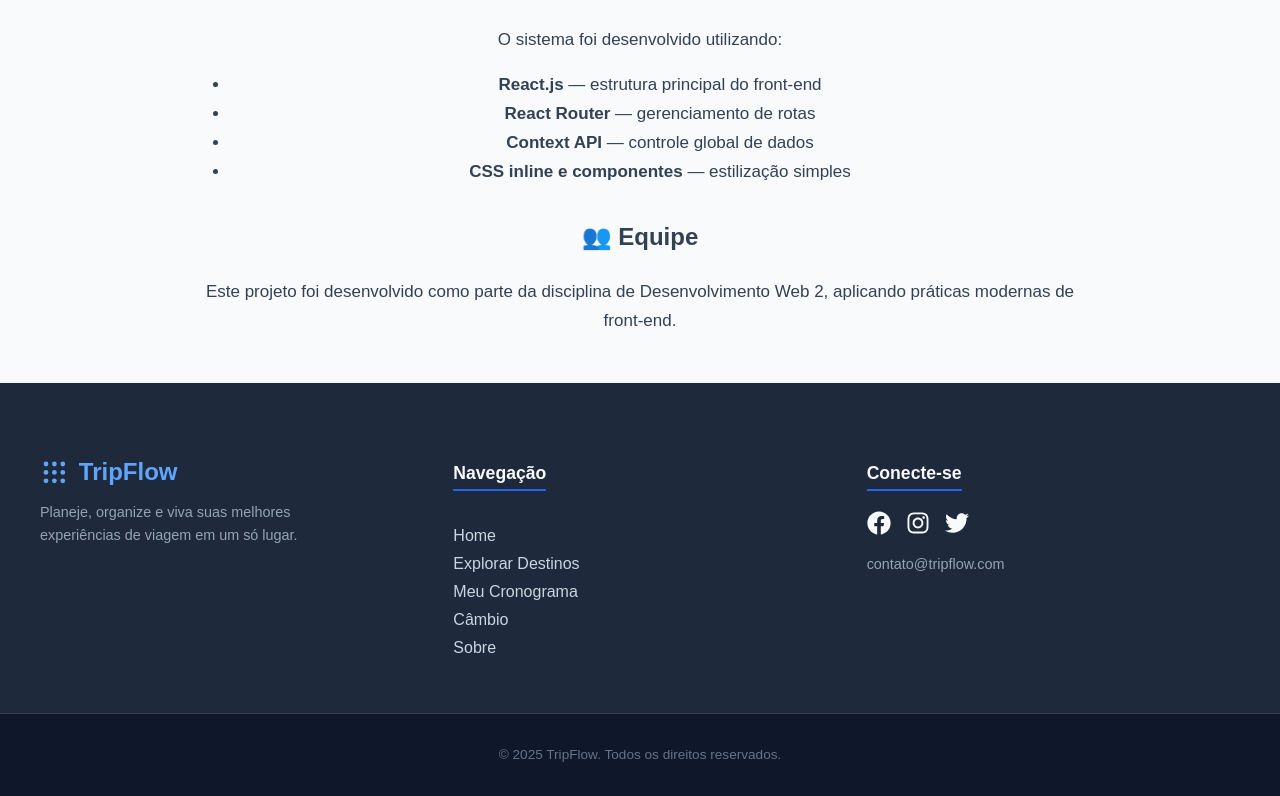
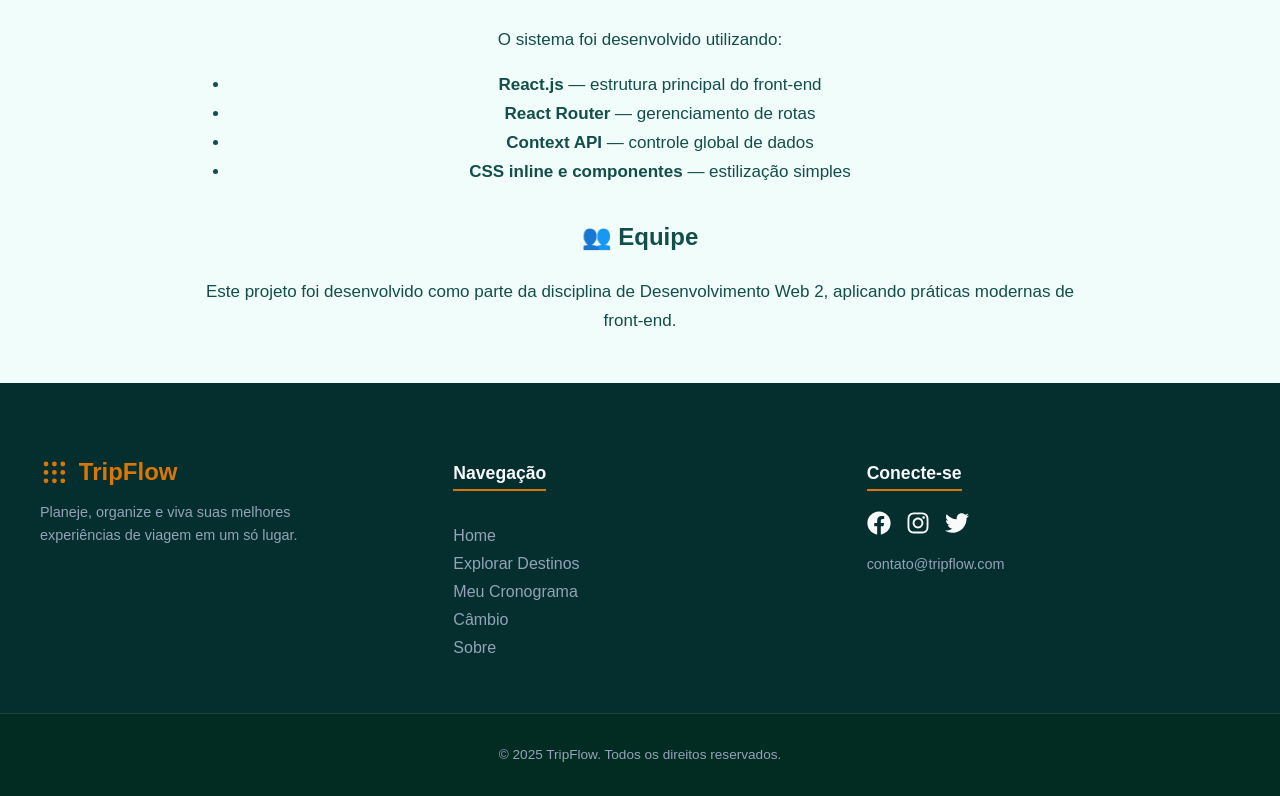
Before and after one commit to pedro-yoshiaki/planejador_viagens_tripflow_JS, a React (Create React App) app: page /sobre in a window 1280 px wide. Shown: the part 489-1285 px from the top of the page. Built offline with nearby package versions, Linux system fonts and the light colour scheme.

Commit message:
Ajuste na Paleta de Cores do Site, centralização de cores no index.css

```diff
--- a/src/components/FeatureCard/FeatureCard.css
+++ b/src/components/FeatureCard/FeatureCard.css
@@ -1,17 +1,24 @@
 /* Estilo do Card Individual */
 .feature-card {
-    background: #F8FAFC;
+    background: var(--white);
     padding: 30px;
     border-radius: 16px;
     width: 300px;
     box-shadow: 0 4px 6px rgba(0, 0, 0, 0.05);
+    border: 1px solid rgba(15, 118, 110, 0.1);
     transition: transform 0.3s ease, box-shadow 0.3s ease;
     text-align: center; /* Garante alinhamento interno */
+
+    /* Flexbox para alinhar conteúdo interno */
+    display: flex;
+    flex-direction: column;
+    align-items: center;
   }
 
   .feature-card:hover {
     transform: translateY(-10px);
-    box-shadow: 0 10px 15px rgba(0, 0, 0, 0.1);
+    box-shadow: 0 10px 15px rgba(15, 118, 110, 0.15);
+    border-color: var(--secondary);
   }
 
   .feature-icon {
@@ -21,20 +28,22 @@
   }
 
   .feature-card h3 {
-    color: #1E293B;
+    color: var(--primary);
     margin-bottom: 15px;
     font-size: 1.25rem;
   }
 
   .feature-card p {
-    color: #475569;
+    color: var(--text);
     line-height: 1.6;
     font-size: 0.95rem;
+    opacity: 0.85;
   }
 
   /* Ajuste Mobile */
   @media screen and (max-width: 768px) {
     .feature-card {
       width: 100%;
+      max-width: 350px;
     }
   }
--- a/src/components/Footer/Footer.css
+++ b/src/components/Footer/Footer.css
@@ -1,5 +1,5 @@
 .footer-bg {
-  background-color: #1E293B;
+  background-color: var(--surface-dark);
   color: #F8FAFC;
   padding-top: 60px;
   margin-top: auto;
@@ -23,7 +23,7 @@
   font-weight: 700;
   /* Remove margin-bottom grande e ajusta para alinhar opticamente com os H4 */
   margin-bottom: 15px;
-  color: #60A5FA;
+  color: var(--secondary);
   /* Ajuste fino: Altura de linha para bater com os títulos H4 */
   line-height: 1.2;
   /* Pequeno ajuste negativo para subir se necessário, ou padding-top nos H4 */
@@ -36,7 +36,7 @@
 
 .footer-slogan {
   font-size: 0.9rem;
-  color: #94A3B8;
+  color: var(--text-on-dark);
   line-height: 1.6;
   max-width: 300px; /* Evita que o texto fique muito comprido */
 }
@@ -45,7 +45,7 @@
 .footer-links h4, .footer-social h4 {
   margin-bottom: 20px;
   font-size: 1.1rem;
-  border-bottom: 2px solid #2563EB;
+  border-bottom: 2px solid var(--secondary);
   display: inline-block;
   padding-bottom: 5px;
   margin-top: 0; /* Garante que não tenham margem extra no topo */
@@ -61,13 +61,13 @@
 }
 
 .footer-links a {
-  color: #CBD5E1;
+  color: var(--text-on-dark);
   text-decoration: none;
   transition: color 0.3s;
 }
 
 .footer-links a:hover {
-  color: #60A5FA;
+  color: var(--secondary);
   /*padding-left: 5px;*/
 }
 
@@ -84,20 +84,20 @@
 }
 
 .social-icons a:hover {
-  color: #60A5FA;
+  color: var(--secondary);
   transform: translateY(-3px);
 }
 
 .contact-email {
-  color: #94A3B8;
+  color: var(--text-on-dark);
   font-size: 0.9rem;
 }
 
 .footer-bottom {
-  background-color: #0F172A;
+  background-color: var(--surface-darker);
   text-align: center;
   padding: 20px;
   font-size: 0.85rem;
-  color: #64748B;
-  border-top: 1px solid #334155;
+  color: var(--text-on-dark);
+  border-top: 1px solid rgba(255, 255, 255, 0.1);
 }
--- a/src/components/Header/Header.css
+++ b/src/components/Header/Header.css
@@ -21,7 +21,7 @@
   align-items: center;
   gap: 8px;
   text-decoration: none;
-  color: #fff;
+  color: var(--white);
   font-weight: 700;
   font-size: 1.5rem;
   font-family: 'Poppins', sans-serif;
@@ -45,7 +45,7 @@
 
 .menu-item {
   text-decoration: none;
-  color: #fff;
+  color: var(--white);
   font-weight: 500;
   font-size: 1rem;
   padding: 8px 20px;
@@ -59,7 +59,7 @@
 
 .menu-item.active {
   background-color: var(--secondary);
-  color: #fff;
+  color: var(--white);
   font-weight: 600;
 }
 
@@ -84,7 +84,7 @@
     transform: translate(-100%, 60%); /* Ajuste fino de posição */
     font-size: 1.8rem;
     cursor: pointer;
-    color: #fff;
+    color: var(--white);
     z-index: 1001; /* Fica acima do menu */
   }
 
@@ -99,7 +99,7 @@
     left: -100%; /* Esconde o menu jogando ele para fora da tela à esquerda */
     opacity: 1;
     transition: all 0.5s ease;
-    background: #1E293B; /* Fundo escuro sólido (igual footer) para leitura */
+    background: var(--surface-dark); /* Fundo escuro sólido (igual footer) para leitura */
     padding-top: 100px; /* Espaço para não ficar em cima do logo */
     align-items: center; /* Centraliza os links */
     gap: 30px;
@@ -122,7 +122,7 @@
   }
 
   .menu-item:hover {
-    background-color: rgba(255, 255, 255, 0.1); /* Efeito diferente no mobile */
+    background-color: var(--dark-transparent); /* Efeito diferente no mobile */
     color: var(--secondary);
     border-radius: 8px;
   }
@@ -133,4 +133,8 @@
     color: var(--secondary);
     border: 2px solid var(--secondary);
   }
+
+  .menu-item.active:hover {
+    color: var(--white);
+  }
 }
--- a/src/index.css
+++ b/src/index.css
@@ -1,9 +1,34 @@
 :root {
-  /* Variáveis de cor*/
-  --primary: #60A5FA; /* Azul */
-  --secondary: #77d7e0; /* Azul claro */
-  --text: #334155; /* Cinza escuro */
-  --bg: #F8FAFC; /* Fundo claro */
+/* --- PALETA 1: SERENIDADE NATURAL --- */
+
+  /* Cores Principais */
+  --primary: #0F766E;   /* Teal Profundo (Botões, Títulos, Ícones no claro) */
+  --secondary: #D97706; /* Âmbar/Ocre (Destaques, Hover, Detalhes) */
+  --secondary-dark: #c46c07;
+
+  /* Cores de Fundo e Texto */
+  --bg: #F0FDFA;        /* Menta Suave (Fundo do site - substitui o cinza gelo) */
+  --text: #134E4A;      /* Verde Escuro Profundo (Texto padrão) */
+
+
+  /* Cores de Estrutura */
+  --white: #FFFFFF;     /* Branco Puro (Texto sobre imagem, fundos de card) */
+  --surface-dark: #042F2E; /* Fundo Escuro (Footer, Menu Mobile) */
+  --surface-darker: #022C22; /* Tom ainda mais escuro (Barra de copyright) */
+  --text-on-dark: #94A3B8;   /* Cor para textos secundários sobre fundo escuro */
+
+  /* Cores de Transparência */
+  --dark-transparent: rgba(255, 255, 255, 0.1);
+
+
+
+
+
+  /* Teste de cores
+  --primary: #60A5FA;
+  --secondary: #77d7e0;
+  --text: #334155;
+  --bg: #F8FAFC; */
 }
 
 body {
--- a/src/pages/Home/Home.css
+++ b/src/pages/Home/Home.css
@@ -30,7 +30,7 @@
   /* Conteúdo de Texto */
   .hero-content {
     text-align: center;
-    color: #fff;
+    color: var(--white);
     max-width: 800px; /* Limita a largura para não ficar muito espalhado */
     margin-top: 60px; /* Compensa a altura do Header fixo */
   }
@@ -56,7 +56,7 @@
     padding: 12px 30px;
     font-size: 1rem;
     font-weight: 600;
-    color: #fff;
+    color: var(--white);
     background-color: var(--secondary);
     border: none;
     border-radius: 50px;
@@ -65,15 +65,14 @@
   }
 
   .hero-btn:hover {
-    background-color: var(--secondary);
+    background-color: var(--secondary-dark);
     transform: scale(1.05); /* Aumenta um pouquinho ao passar o mouse */
   }
 
 /* --- SEÇÃO 2: FEATURES --- */
 .features-section {
-    /* 1. Aumentei o padding-top de 80px para 120px para afastar do Hero */
     padding: 80px 20px 80px;
-    background-color: #fff;
+    background-color: var(--bg);
     text-align: center;
     width: 100%;
     margin: 0 auto;
@@ -88,13 +87,14 @@
 
   .features-header h2 {
     font-size: 2.5rem;
-    color: #1E293B;
+    color: var(--primary);
     margin-bottom: 15px;
   }
 
   .features-header p {
-    color: #64748B;
+    color: var(--text);
     margin-bottom: 60px; /* Mais espaço entre o subtítulo e os cards */
+    opacity: 0.8;
   }
 
   /* Grid dos Cards */
@@ -118,11 +118,12 @@
     border-radius: 50px;
     transition: all 0.3s ease;
     margin-top: 20px;
+    background-color: var(--white);
   }
 
   .btn-outline:hover {
     background-color: var(--secondary);
-    color: #fff;
+    color: var(--white);
   }
 
   /* Responsividade para Celulares */
```
